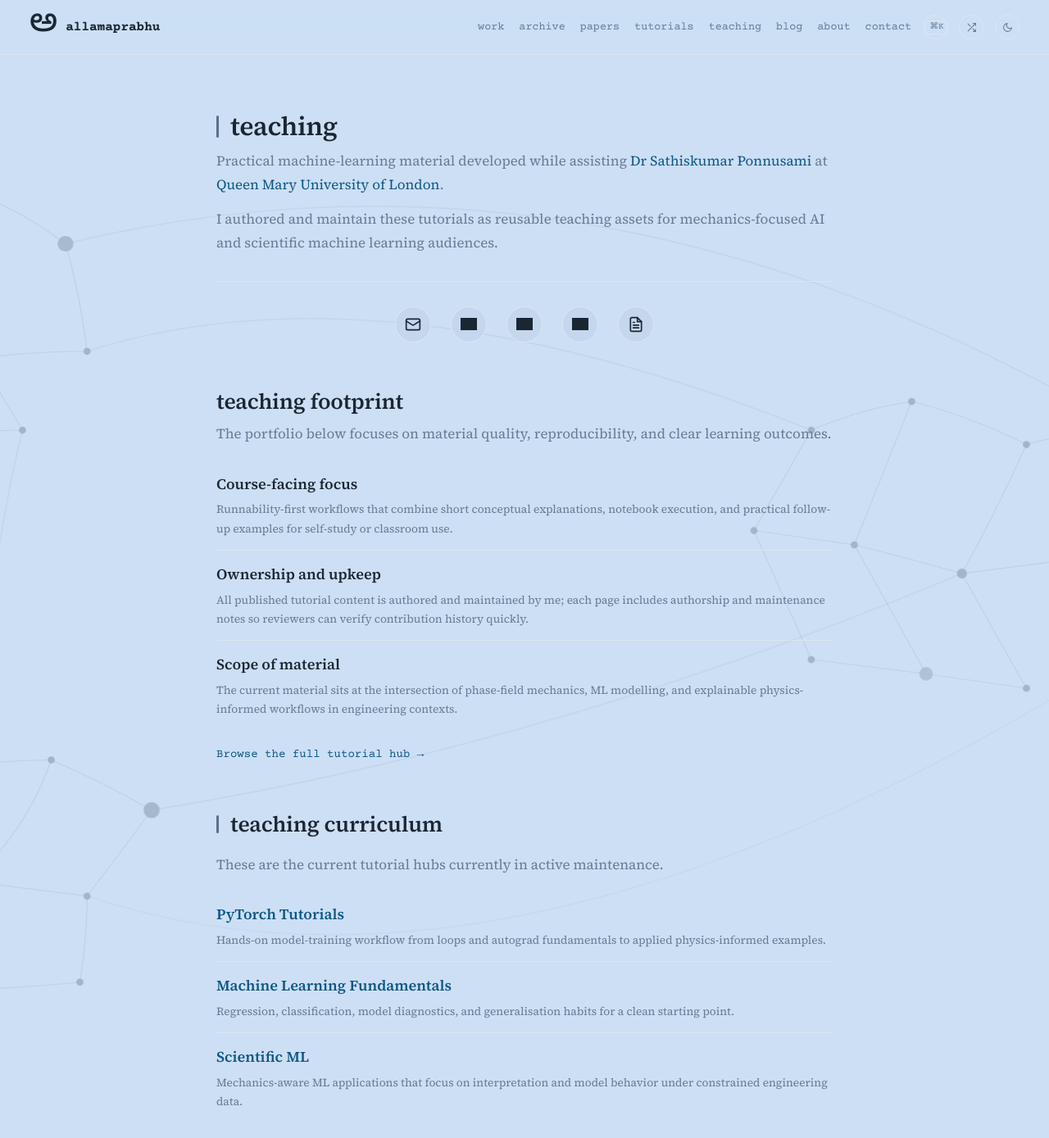
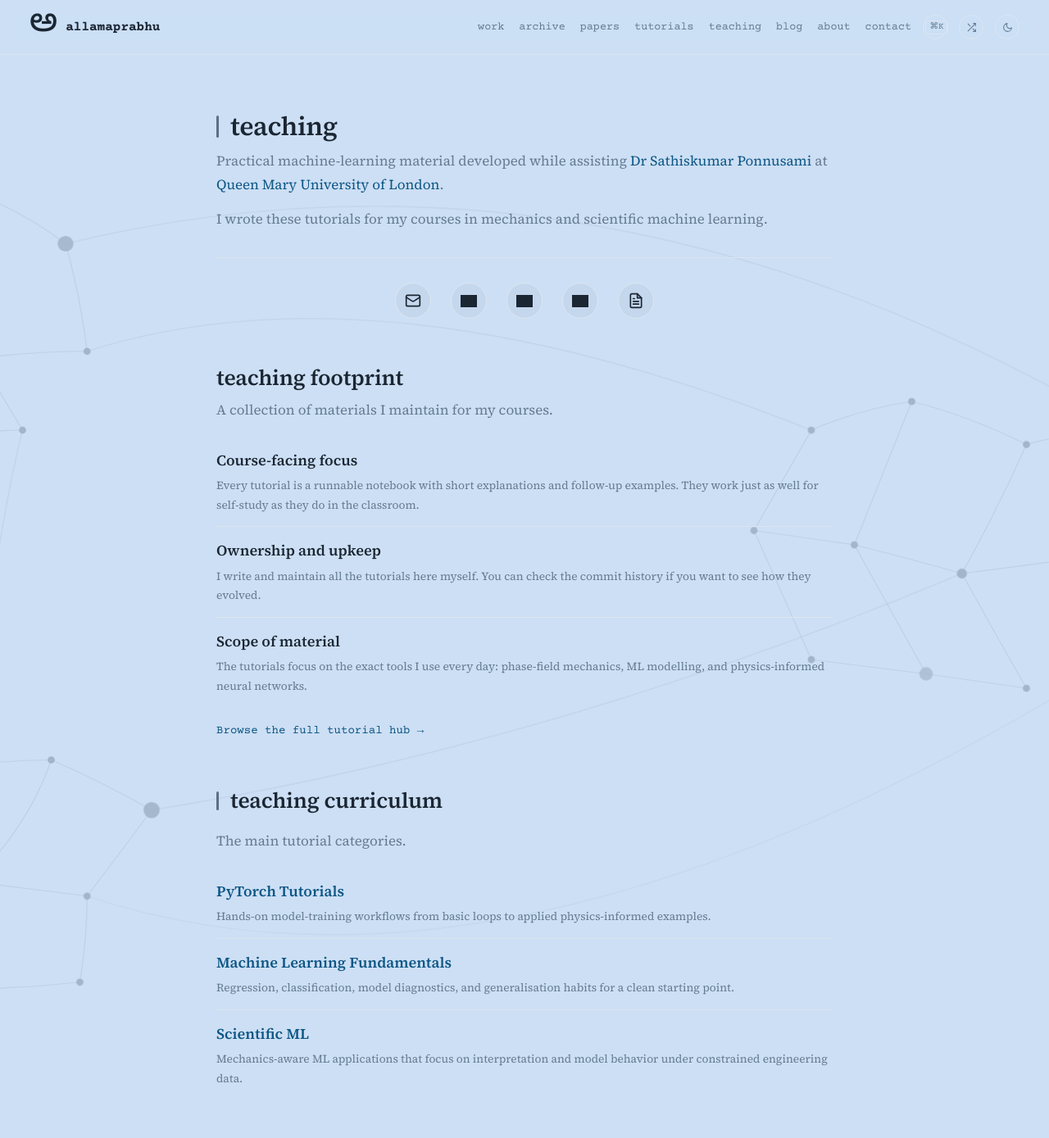
Before and after one commit to allamaprabhuani/allamaprabhuani.github.io, a Jekyll site: the page built from teaching.html, in a window 1280 px wide and 1400 px high. Shown: the top 1389 px of the window at 82% size. Built offline with Jekyll 4.4.1, drawn with Linux system fonts in a browser that asks for light colours; some of the changed text lies outside the part shown; grey boxes are pictures that could not be loaded.

Commit message:
Rewrite teaching pages to fix robotic AI wording

```diff
--- a/_layouts/tutorial.html
+++ b/_layouts/tutorial.html
@@ -71,7 +71,7 @@ layout: default
     </p>
     <h1 class="post-title">{{ page.title }}</h1>
     {% if page.subtitle %}<p class="post-subtitle">{{ page.subtitle }}</p>{% endif %}
-    <p class="tutorial-origin">Created by Allamaprabhu Ani while assisting <a href="https://www.saponnusami.com/">Dr Sathiskumar Ponnusami</a> with teaching at <a href="https://www.qmul.ac.uk/">Queen Mary University of London</a>. The notebook and explanation on this page are authored and maintained by me.</p>
+    <p class="tutorial-origin">Written by Allamaprabhu Ani for <a href="https://www.saponnusami.com/">Dr Sathiskumar Ponnusami</a>'s courses at <a href="https://www.qmul.ac.uk/">Queen Mary University of London</a>.</p>
     {% if page.notebook %}
     <div class="tutorial-actions">
       <a class="btn-action" target="_blank" rel="noopener" href="https://colab.research.google.com/github/allamaprabhuani/allamaprabhuani.github.io/blob/main/{{ page.notebook }}">▸ open in colab</a>
--- a/teaching.html
+++ b/teaching.html
@@ -8,7 +8,7 @@ image: /assets/og/tutorials.png
 <header class="blog-header">
   <h1>teaching</h1>
   <p class="muted">Practical machine-learning material developed while assisting <a href="https://www.saponnusami.com/">Dr Sathiskumar Ponnusami</a> at <a href="https://www.qmul.ac.uk/">Queen Mary University of London</a>.</p>
-  <p class="muted">I authored and maintain these tutorials as reusable teaching assets for mechanics-focused AI and scientific machine learning audiences.</p>
+  <p class="muted">I wrote these tutorials for my courses in mechanics and scientific machine learning.</p>
 </header>
 
 <div class="social-links" role="list" aria-label="Primary contact links">
@@ -42,21 +42,21 @@ image: /assets/og/tutorials.png
 <section class="home-tutorials">
   <div class="section-lede">
     <h2>teaching footprint</h2>
-    <p class="muted">The portfolio below focuses on material quality, reproducibility, and clear learning outcomes.</p>
+    <p class="muted">A collection of materials I maintain for my courses.</p>
   </div>
 
   <ul class="stack">
     <li>
       <b>Course-facing focus</b>
-      <span class="brag-aside">Runnability-first workflows that combine short conceptual explanations, notebook execution, and practical follow-up examples for self-study or classroom use.</span>
+      <span class="brag-aside">Every tutorial is a runnable notebook with short explanations and follow-up examples. They work just as well for self-study as they do in the classroom.</span>
     </li>
     <li>
       <b>Ownership and upkeep</b>
-      <span class="brag-aside">All published tutorial content is authored and maintained by me; each page includes authorship and maintenance notes so reviewers can verify contribution history quickly.</span>
+      <span class="brag-aside">I write and maintain all the tutorials here myself. You can check the commit history if you want to see how they evolved.</span>
     </li>
     <li>
       <b>Scope of material</b>
-      <span class="brag-aside">The current material sits at the intersection of phase-field mechanics, ML modelling, and explainable physics-informed workflows in engineering contexts.</span>
+      <span class="brag-aside">The tutorials focus on the exact tools I use every day: phase-field mechanics, ML modelling, and physics-informed neural networks.</span>
     </li>
   </ul>
 
@@ -66,13 +66,13 @@ image: /assets/og/tutorials.png
 <section id="teaching-curriculum">
   <h2>teaching curriculum</h2>
   <div class="section-lede">
-    <p class="muted">These are the current tutorial hubs currently in active maintenance.</p>
+    <p class="muted">The main tutorial categories.</p>
   </div>
 
   <ul class="stack">
     <li>
       <b><a href="/tutorials/pytorch/">PyTorch Tutorials</a></b>
-      <span class="brag-aside">Hands-on model-training workflow from loops and autograd fundamentals to applied physics-informed examples.</span>
+      <span class="brag-aside">Hands-on model-training workflows from basic loops to applied physics-informed examples.</span>
     </li>
     <li>
       <b><a href="/tutorials/ml-fundamentals/">Machine Learning Fundamentals</a></b>
@@ -88,21 +88,21 @@ image: /assets/og/tutorials.png
 <section id="teaching-materials">
   <h2>ready-to-reuse material</h2>
   <div class="section-lede">
-    <p class="muted">Student-friendly open-source assets available for public use and reference.</p>
+    <p class="muted">Feel free to use these in your own teaching or reference them in your work.</p>
   </div>
 
   <ul class="stack">
     <li>
       <b>Core tutorial stack</b>
-      <span class="brag-aside">Five structured tutorials that connect training mechanics to PINN workflows, each with runnable assets.</span>
+      <span class="brag-aside">A sequence of five tutorials taking you from basic PyTorch loops all the way to training your first PINN.</span>
     </li>
     <li>
       <b>Notebook-first delivery</b>
-      <span class="brag-aside">Each resource is built to open as code-first learning with clear intermediate outputs, making it easy to validate understanding step-by-step.</span>
+      <span class="brag-aside">Code comes first. You can run the cells, see the intermediate outputs, and break things to see what happens.</span>
     </li>
     <li>
       <b>Publicly cited references</b>
-      <span class="brag-aside">The material references standard engineering and ML primers for continuity, with explicit credit notes when external explanations are adapted.</span>
+      <span class="brag-aside">I link back to standard engineering textbooks and ML primers so you know exactly where the math comes from.</span>
     </li>
   </ul>
 </section>
@@ -112,15 +112,15 @@ image: /assets/og/tutorials.png
   <ul class="stack">
     <li>
       <b>For educators</b>
-      <span class="brag-aside">Use this page to access teaching materials: ownership, context, and practical outputs are explicitly stated.</span>
+      <span class="brag-aside">Feel free to borrow these notebooks for your own classes.</span>
     </li>
     <li>
       <b>For collaborators</b>
-      <span class="brag-aside">Bookmark the hub and choose one path based on audience: PyTorch fundamentals, ML foundations, or scientific ML.</span>
+      <span class="brag-aside">Pick a path depending on what your lab needs: PyTorch basics, ML foundations, or scientific ML.</span>
     </li>
     <li>
       <b>For students</b>
-      <span class="brag-aside">The material is designed to map to both foundational ML concepts and applied mechanics examples in a single progression.</span>
+      <span class="brag-aside">Work through the notebooks from top to bottom. They start with the basics and end with applied mechanics.</span>
     </li>
   </ul>
 </section>
--- a/tutorials.html
+++ b/tutorials.html
@@ -14,8 +14,8 @@ image: /assets/og/tutorials.png
 {% endfor %}
 <header class="blog-header">
   <h1>machine learning tutorials</h1>
-  <p class="muted">A five-part path from the training loop to physics-informed neural networks. Each tutorial is a runnable notebook plus a visual explainer: the goal is not just to run code, but to understand what the model is doing.</p>
-  <p class="muted">I created these tutorials while assisting <a href="https://www.saponnusami.com/">Dr Sathiskumar Ponnusami</a> with teaching at <a href="https://www.qmul.ac.uk/">Queen Mary University of London</a>. The notebooks and explanations published here are my authored and maintained teaching materials.</p>
+  <p class="muted">A five-part path from the training loop to physics-informed neural networks. Every tutorial is a runnable notebook with visual explainers. The goal isn't just to run code, but to understand what the model is actually doing.</p>
+  <p class="muted">I wrote these while assisting <a href="https://www.saponnusami.com/">Dr Sathiskumar Ponnusami</a> at <a href="https://www.qmul.ac.uk/">Queen Mary University of London</a>.</p>
 </header>
 
 <nav class="topic-hubs" aria-label="Tutorial topic hubs">
```
